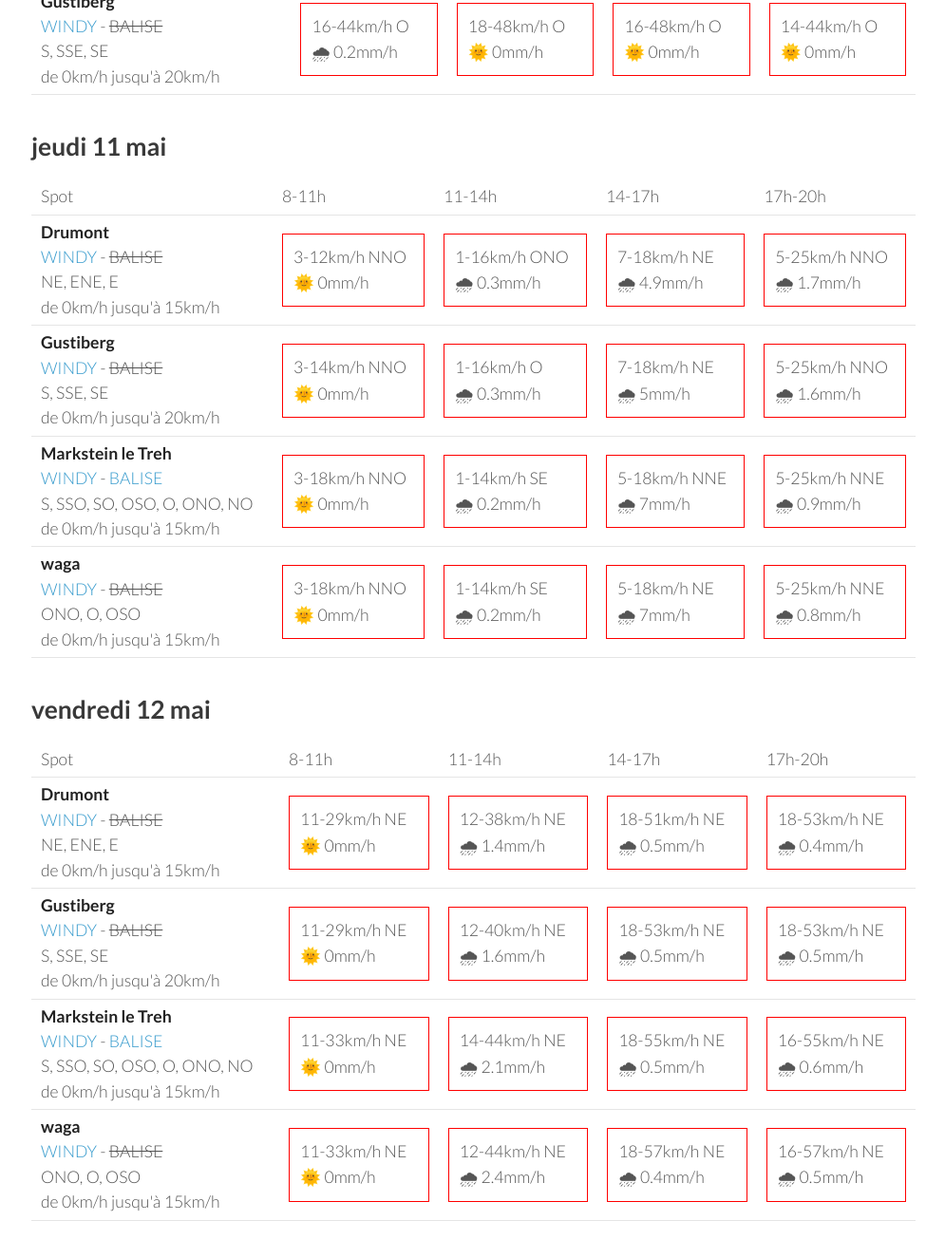
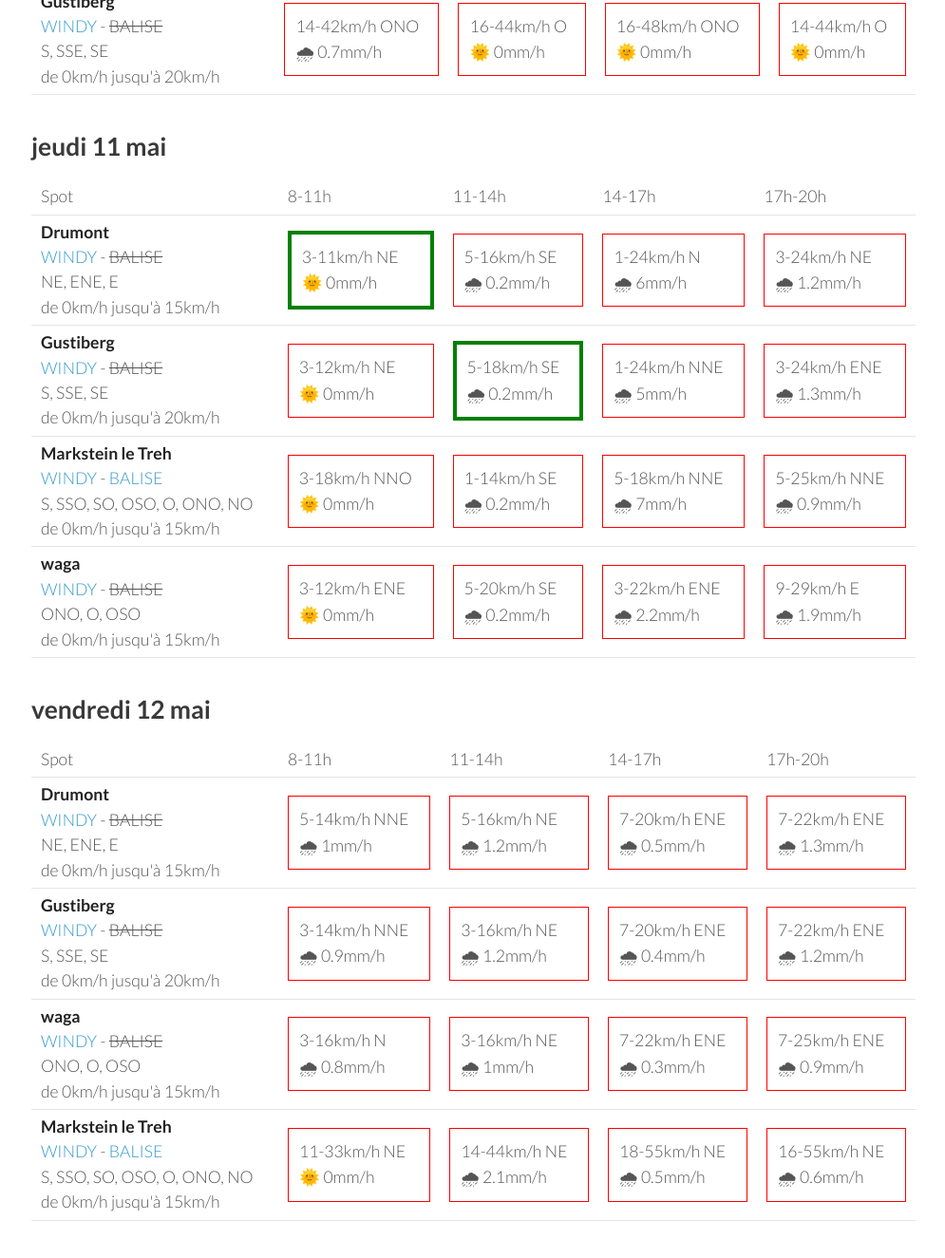
Before and after one commit to parapente-dans-le-nord/parapente-dans-le-nord.github.io, a Jekyll site: the page built from vosges.markdown, in a window 1280 px wide and 1400 px high, scrolled down 2511 px. Shown: the top 1325 px of the window at 95% size, without its empty margins (25-1020 px from the left). Built offline with Jekyll 4.4.1, drawn with Linux system fonts in a browser that asks for light colours; some of the changed text lies outside the part shown.

Commit message:
update index.markdown

```diff
--- a/vosges.markdown
+++ b/vosges.markdown
@@ -25,36 +25,36 @@ page mise à jour le dimanche 07 mai 17:16
         <td><strong>waga</strong><br><a href="https://windy.com/47.903/6.996?47.900,6.983,15">WINDY</a> - <span class="no-balise"> BALISE </span><br> <span class="vent-favorable">ONO, O, OSO</span><br><span class="force-vent">de 0km/h jusqu'à 15km/h</span> </td>
 
             <td><div class="not-flyable"><p>0-0km/h NA</p><p>🌧️ 0mm/h</p></div></td>
-            <td><div class="flyable"><p>5-12km/h O</p><p>🌞 0mm/h</p></div></td>
-            <td><div class="not-flyable"><p>7-20km/h NO</p><p>🌞 2mm/h</p></div></td>
-            <td><div class="not-flyable"><p>7-16km/h ONO</p><p>🌞 0mm/h</p></div></td>
+            <td><div class="not-flyable"><p>0-0km/h NA</p><p>🌧️ 0mm/h</p></div></td>
+            <td><div class="not-flyable"><p>0-0km/h NA</p><p>🌧️ 0mm/h</p></div></td>
+            <td><div class="not-flyable"><p>9-24km/h NO</p><p>🌞 0mm/h</p></div></td>
 
     </tr>
 <tr>
         <td><strong>Markstein le Treh</strong><br><a href="https://windy.com/47.926/7.012?47.505,7.012,8,m:eY1agmQ">WINDY</a> - <span class=""><a href="http://www.balisemeteo.com/balise.php?idBalise=136">BALISE</a> </span><br> <span class="vent-favorable">S, SSO, SO, OSO, O, ONO, NO</span><br><span class="force-vent">de 0km/h jusqu'à 15km/h</span> </td>
 
             <td><div class="not-flyable"><p>0-0km/h NA</p><p>🌧️ 0mm/h</p></div></td>
-            <td><div class="flyable"><p>1-11km/h NO</p><p>🌞 0mm/h</p></div></td>
-            <td><div class="not-flyable"><p>7-22km/h NO</p><p>🌞 3mm/h</p></div></td>
-            <td><div class="not-flyable"><p>9-22km/h ONO</p><p>🌞 0mm/h</p></div></td>
+            <td><div class="not-flyable"><p>0-0km/h NA</p><p>🌧️ 0mm/h</p></div></td>
+            <td><div class="not-flyable"><p>0-0km/h NA</p><p>🌧️ 0mm/h</p></div></td>
+            <td><div class="not-flyable"><p>9-24km/h ONO</p><p>🌞 0mm/h</p></div></td>
 
     </tr>
 <tr>
         <td><strong>Gustiberg</strong><br><a href="https://windy.com/47.894/6.934?47.891,6.934,15,m:eYYagmI">WINDY</a> - <span class="no-balise"> BALISE </span><br> <span class="vent-favorable">S, SSE, SE</span><br><span class="force-vent">de 0km/h jusqu'à 20km/h</span> </td>
 
             <td><div class="not-flyable"><p>0-0km/h NA</p><p>🌧️ 0mm/h</p></div></td>
-            <td><div class="not-flyable"><p>3-12km/h O</p><p>🌞 0mm/h</p></div></td>
-            <td><div class="not-flyable"><p>7-25km/h ONO</p><p>🌞 0mm/h</p></div></td>
-            <td><div class="not-flyable"><p>5-16km/h OSO</p><p>🌞 0mm/h</p></div></td>
+            <td><div class="not-flyable"><p>0-0km/h NA</p><p>🌧️ 0mm/h</p></div></td>
+            <td><div class="not-flyable"><p>0-0km/h NA</p><p>🌧️ 0mm/h</p></div></td>
+            <td><div class="not-flyable"><p>3-22km/h OSO</p><p>🌞 0mm/h</p></div></td>
 
     </tr>
 <tr>
         <td><strong>Drumont</strong><br><a href="https://windy.com/47.898/6.919?47.687,6.919,9,m:eYYagmG">WINDY</a> - <span class="no-balise"> BALISE </span><br> <span class="vent-favorable">NE, ENE, E</span><br><span class="force-vent">de 0km/h jusqu'à 15km/h</span> </td>
 
             <td><div class="not-flyable"><p>0-0km/h NA</p><p>🌧️ 0mm/h</p></div></td>
-            <td><div class="not-flyable"><p>7-18km/h O</p><p>🌧 0.2mm/h</p></div></td>
-            <td><div class="not-flyable"><p>9-25km/h ONO</p><p>🌧 0mm/h</p></div></td>
-            <td><div class="not-flyable"><p>7-20km/h O</p><p>🌧 0.2mm/h</p></div></td>
+            <td><div class="not-flyable"><p>0-0km/h NA</p><p>🌧️ 0mm/h</p></div></td>
+            <td><div class="not-flyable"><p>0-0km/h NA</p><p>🌧️ 0mm/h</p></div></td>
+            <td><div class="not-flyable"><p>7-27km/h O</p><p>🌞 0mm/h</p></div></td>
 
     </tr>
 
@@ -76,40 +76,40 @@ page mise à jour le dimanche 07 mai 17:16
 <tr>
         <td><strong>waga</strong><br><a href="https://windy.com/47.903/6.996?47.900,6.983,15">WINDY</a> - <span class="no-balise"> BALISE </span><br> <span class="vent-favorable">ONO, O, OSO</span><br><span class="force-vent">de 0km/h jusqu'à 15km/h</span> </td>
 
-            <td><div class="not-flyable"><p>7-18km/h NNO</p><p>🌞 0mm/h</p></div></td>
-            <td><div class="not-flyable"><p>9-24km/h NO</p><p>🌞 0mm/h</p></div></td>
-            <td><div class="not-flyable"><p>9-27km/h NO</p><p>🌞 0mm/h</p></div></td>
-            <td><div class="not-flyable"><p>7-27km/h ONO</p><p>🌧 0.2mm/h</p></div></td>
+            <td><div class="not-flyable"><p>7-18km/h NO</p><p>🌞 0mm/h</p></div></td>
+            <td><div class="not-flyable"><p>11-25km/h NO</p><p>🌞 0mm/h</p></div></td>
+            <td><div class="not-flyable"><p>9-24km/h ONO</p><p>🌞 0mm/h</p></div></td>
+            <td><div class="not-flyable"><p>9-25km/h ONO</p><p>🌞 0mm/h</p></div></td>
 
 
     </tr>
 <tr>
         <td><strong>Gustiberg</strong><br><a href="https://windy.com/47.894/6.934?47.891,6.934,15,m:eYYagmI">WINDY</a> - <span class="no-balise"> BALISE </span><br> <span class="vent-favorable">S, SSE, SE</span><br><span class="force-vent">de 0km/h jusqu'à 20km/h</span> </td>
 
-            <td><div class="not-flyable"><p>3-14km/h NO</p><p>🌞 0mm/h</p></div></td>
-            <td><div class="not-flyable"><p>0-9km/h N</p><p>🌞 0mm/h</p></div></td>
-            <td><div class="not-flyable"><p>9-27km/h NO</p><p>🌞 0mm/h</p></div></td>
-            <td><div class="not-flyable"><p>5-20km/h ONO</p><p>🌧 2.1mm/h</p></div></td>
+            <td><div class="not-flyable"><p>5-18km/h ONO</p><p>🌞 0mm/h</p></div></td>
+            <td><div class="not-flyable"><p>5-20km/h ONO</p><p>🌞 0mm/h</p></div></td>
+            <td><div class="not-flyable"><p>5-20km/h O</p><p>🌞 0mm/h</p></div></td>
+            <td><div class="not-flyable"><p>9-27km/h ONO</p><p>🌞 0mm/h</p></div></td>
 
 
     </tr>
 <tr>
         <td><strong>Markstein le Treh</strong><br><a href="https://windy.com/47.926/7.012?47.505,7.012,8,m:eY1agmQ">WINDY</a> - <span class=""><a href="http://www.balisemeteo.com/balise.php?idBalise=136">BALISE</a> </span><br> <span class="vent-favorable">S, SSO, SO, OSO, O, ONO, NO</span><br><span class="force-vent">de 0km/h jusqu'à 15km/h</span> </td>
 
-            <td><div class="not-flyable"><p>9-20km/h NO</p><p>🌞 0mm/h</p></div></td>
-            <td><div class="not-flyable"><p>7-18km/h NNO</p><p>🌞 0mm/h</p></div></td>
-            <td><div class="not-flyable"><p>9-25km/h NO</p><p>🌞 0mm/h</p></div></td>
-            <td><div class="not-flyable"><p>12-31km/h ONO</p><p>🌞 0mm/h</p></div></td>
+            <td><div class="not-flyable"><p>9-22km/h NO</p><p>🌞 0mm/h</p></div></td>
+            <td><div class="not-flyable"><p>7-20km/h NO</p><p>🌞 0mm/h</p></div></td>
+            <td><div class="not-flyable"><p>11-25km/h ONO</p><p>🌞 0mm/h</p></div></td>
+            <td><div class="not-flyable"><p>9-27km/h ONO</p><p>🌞 0mm/h</p></div></td>
 
 
     </tr>
 <tr>
         <td><strong>Drumont</strong><br><a href="https://windy.com/47.898/6.919?47.687,6.919,9,m:eYYagmG">WINDY</a> - <span class="no-balise"> BALISE </span><br> <span class="vent-favorable">NE, ENE, E</span><br><span class="force-vent">de 0km/h jusqu'à 15km/h</span> </td>
 
-            <td><div class="not-flyable"><p>7-20km/h NO</p><p>🌞 0mm/h</p></div></td>
-            <td><div class="not-flyable"><p>3-12km/h NO</p><p>🌞 0mm/h</p></div></td>
-            <td><div class="not-flyable"><p>11-29km/h NO</p><p>🌞 0mm/h</p></div></td>
-            <td><div class="not-flyable"><p>7-27km/h ONO</p><p>🌧 2.3mm/h</p></div></td>
+            <td><div class="not-flyable"><p>7-22km/h ONO</p><p>🌞 0mm/h</p></div></td>
+            <td><div class="not-flyable"><p>5-20km/h ONO</p><p>🌞 0mm/h</p></div></td>
+            <td><div class="not-flyable"><p>9-24km/h ONO</p><p>🌞 0mm/h</p></div></td>
+            <td><div class="not-flyable"><p>11-31km/h NO</p><p>🌞 0mm/h</p></div></td>
 
 
     </tr>
@@ -132,7 +132,7 @@ page mise à jour le dimanche 07 mai 17:16
 <tr>
         <td><strong>Markstein le Treh</strong><br><a href="https://windy.com/47.926/7.012?47.505,7.012,8,m:eY1agmQ">WINDY</a> - <span class=""><a href="http://www.balisemeteo.com/balise.php?idBalise=136">BALISE</a> </span><br> <span class="vent-favorable">S, SSO, SO, OSO, O, ONO, NO</span><br><span class="force-vent">de 0km/h jusqu'à 15km/h</span> </td>
 
-            <td><div class="flyable"><p>5-14km/h O</p><p>🌞 0mm/h</p></div></td>
+            <td><div class="flyable"><p>3-9km/h O</p><p>🌞 0mm/h</p></div></td>
             <td><div class="not-flyable"><p>9-27km/h SO</p><p>🌧 0.5mm/h</p></div></td>
             <td><div class="not-flyable"><p>14-40km/h SO</p><p>🌞 0mm/h</p></div></td>
             <td><div class="not-flyable"><p>11-40km/h OSO</p><p>🌧 1.3mm/h</p></div></td>
@@ -142,30 +142,30 @@ page mise à jour le dimanche 07 mai 17:16
 <tr>
         <td><strong>waga</strong><br><a href="https://windy.com/47.903/6.996?47.900,6.983,15">WINDY</a> - <span class="no-balise"> BALISE </span><br> <span class="vent-favorable">ONO, O, OSO</span><br><span class="force-vent">de 0km/h jusqu'à 15km/h</span> </td>
 
-            <td><div class="not-flyable"><p>5-16km/h O</p><p>🌞 0mm/h</p></div></td>
-            <td><div class="not-flyable"><p>9-27km/h SO</p><p>🌧 0.6mm/h</p></div></td>
-            <td><div class="not-flyable"><p>14-40km/h SO</p><p>🌞 0mm/h</p></div></td>
-            <td><div class="not-flyable"><p>11-40km/h OSO</p><p>🌧 1.4mm/h</p></div></td>
+            <td><div class="not-flyable"><p>1-5km/h NO</p><p>🌞 0mm/h</p></div></td>
+            <td><div class="not-flyable"><p>7-22km/h SSO</p><p>🌞 0mm/h</p></div></td>
+            <td><div class="not-flyable"><p>11-33km/h SO</p><p>🌞 0mm/h</p></div></td>
+            <td><div class="not-flyable"><p>9-35km/h SO</p><p>🌧 0.8mm/h</p></div></td>
 
 
     </tr>
 <tr>
         <td><strong>Gustiberg</strong><br><a href="https://windy.com/47.894/6.934?47.891,6.934,15,m:eYYagmI">WINDY</a> - <span class="no-balise"> BALISE </span><br> <span class="vent-favorable">S, SSE, SE</span><br><span class="force-vent">de 0km/h jusqu'à 20km/h</span> </td>
 
-            <td><div class="not-flyable"><p>5-14km/h OSO</p><p>🌞 0mm/h</p></div></td>
-            <td><div class="not-flyable"><p>9-27km/h SO</p><p>🌧 0.3mm/h</p></div></td>
-            <td><div class="not-flyable"><p>14-38km/h SO</p><p>🌞 0mm/h</p></div></td>
-            <td><div class="not-flyable"><p>11-38km/h OSO</p><p>🌧 1.6mm/h</p></div></td>
+            <td><div class="not-flyable"><p>3-12km/h O</p><p>🌞 0mm/h</p></div></td>
+            <td><div class="not-flyable"><p>7-22km/h SSO</p><p>🌞 0mm/h</p></div></td>
+            <td><div class="not-flyable"><p>12-31km/h SO</p><p>🌞 0mm/h</p></div></td>
+            <td><div class="not-flyable"><p>9-31km/h SO</p><p>🌧 1mm/h</p></div></td>
 
 
     </tr>
 <tr>
         <td><strong>Drumont</strong><br><a href="https://windy.com/47.898/6.919?47.687,6.919,9,m:eYYagmG">WINDY</a> - <span class="no-balise"> BALISE </span><br> <span class="vent-favorable">NE, ENE, E</span><br><span class="force-vent">de 0km/h jusqu'à 15km/h</span> </td>
 
-            <td><div class="not-flyable"><p>5-14km/h OSO</p><p>🌞 0mm/h</p></div></td>
-            <td><div class="not-flyable"><p>9-27km/h SO</p><p>🌧 0.3mm/h</p></div></td>
-            <td><div class="not-flyable"><p>14-38km/h SO</p><p>🌞 0mm/h</p></div></td>
-            <td><div class="not-flyable"><p>11-38km/h SO</p><p>🌧 1.7mm/h</p></div></td>
+            <td><div class="not-flyable"><p>5-18km/h O</p><p>🌞 0mm/h</p></div></td>
+            <td><div class="not-flyable"><p>7-22km/h SSO</p><p>🌞 0mm/h</p></div></td>
+            <td><div class="not-flyable"><p>12-31km/h SO</p><p>🌞 0mm/h</p></div></td>
+            <td><div class="not-flyable"><p>9-31km/h SO</p><p>🌧 1mm/h</p></div></td>
 
 
     </tr>
@@ -188,10 +188,10 @@ page mise à jour le dimanche 07 mai 17:16
 <tr>
         <td><strong>waga</strong><br><a href="https://windy.com/47.903/6.996?47.900,6.983,15">WINDY</a> - <span class="no-balise"> BALISE </span><br> <span class="vent-favorable">ONO, O, OSO</span><br><span class="force-vent">de 0km/h jusqu'à 15km/h</span> </td>
 
-            <td><div class="not-flyable"><p>14-48km/h O</p><p>🌞 0mm/h</p></div></td>
-            <td><div class="not-flyable"><p>18-50km/h O</p><p>🌞 0mm/h</p></div></td>
-            <td><div class="not-flyable"><p>16-50km/h O</p><p>🌞 0mm/h</p></div></td>
-            <td><div class="not-flyable"><p>14-46km/h O</p><p>🌞 0mm/h</p></div></td>
+            <td><div class="not-flyable"><p>14-46km/h ONO</p><p>🌧 0.6mm/h</p></div></td>
+            <td><div class="not-flyable"><p>16-48km/h O</p><p>🌞 0mm/h</p></div></td>
+            <td><div class="not-flyable"><p>16-50km/h ONO</p><p>🌞 0mm/h</p></div></td>
+            <td><div class="not-flyable"><p>12-46km/h O</p><p>🌞 0mm/h</p></div></td>
 
 
     </tr>
@@ -208,9 +208,9 @@ page mise à jour le dimanche 07 mai 17:16
 <tr>
         <td><strong>Drumont</strong><br><a href="https://windy.com/47.898/6.919?47.687,6.919,9,m:eYYagmG">WINDY</a> - <span class="no-balise"> BALISE </span><br> <span class="vent-favorable">NE, ENE, E</span><br><span class="force-vent">de 0km/h jusqu'à 15km/h</span> </td>
 
-            <td><div class="not-flyable"><p>16-44km/h O</p><p>🌧 0.2mm/h</p></div></td>
-            <td><div class="not-flyable"><p>18-46km/h O</p><p>🌞 0mm/h</p></div></td>
-            <td><div class="not-flyable"><p>16-48km/h O</p><p>🌞 0mm/h</p></div></td>
+            <td><div class="not-flyable"><p>14-42km/h ONO</p><p>🌧 0.8mm/h</p></div></td>
+            <td><div class="not-flyable"><p>16-44km/h O</p><p>🌞 0mm/h</p></div></td>
+            <td><div class="not-flyable"><p>16-46km/h ONO</p><p>🌞 0mm/h</p></div></td>
             <td><div class="not-flyable"><p>14-44km/h O</p><p>🌞 0mm/h</p></div></td>
 
 
@@ -218,9 +218,9 @@ page mise à jour le dimanche 07 mai 17:16
 <tr>
         <td><strong>Gustiberg</strong><br><a href="https://windy.com/47.894/6.934?47.891,6.934,15,m:eYYagmI">WINDY</a> - <span class="no-balise"> BALISE </span><br> <span class="vent-favorable">S, SSE, SE</span><br><span class="force-vent">de 0km/h jusqu'à 20km/h</span> </td>
 
-            <td><div class="not-flyable"><p>16-44km/h O</p><p>🌧 0.2mm/h</p></div></td>
-            <td><div class="not-flyable"><p>18-48km/h O</p><p>🌞 0mm/h</p></div></td>
-            <td><div class="not-flyable"><p>16-48km/h O</p><p>🌞 0mm/h</p></div></td>
+            <td><div class="not-flyable"><p>14-42km/h ONO</p><p>🌧 0.7mm/h</p></div></td>
+            <td><div class="not-flyable"><p>16-44km/h O</p><p>🌞 0mm/h</p></div></td>
+            <td><div class="not-flyable"><p>16-48km/h ONO</p><p>🌞 0mm/h</p></div></td>
             <td><div class="not-flyable"><p>14-44km/h O</p><p>🌞 0mm/h</p></div></td>
 
 
@@ -244,20 +244,20 @@ page mise à jour le dimanche 07 mai 17:16
 <tr>
         <td><strong>Drumont</strong><br><a href="https://windy.com/47.898/6.919?47.687,6.919,9,m:eYYagmG">WINDY</a> - <span class="no-balise"> BALISE </span><br> <span class="vent-favorable">NE, ENE, E</span><br><span class="force-vent">de 0km/h jusqu'à 15km/h</span> </td>
 
-            <td><div class="not-flyable"><p>3-12km/h NNO</p><p>🌞 0mm/h</p></div></td>
-            <td><div class="not-flyable"><p>1-16km/h ONO</p><p>🌧 0.3mm/h</p></div></td>
-            <td><div class="not-flyable"><p>7-18km/h NE</p><p>🌧 4.9mm/h</p></div></td>
-            <td><div class="not-flyable"><p>5-25km/h NNO</p><p>🌧 1.7mm/h</p></div></td>
+            <td><div class="flyable"><p>3-11km/h NE</p><p>🌞 0mm/h</p></div></td>
+            <td><div class="not-flyable"><p>5-16km/h SE</p><p>🌧 0.2mm/h</p></div></td>
+            <td><div class="not-flyable"><p>1-24km/h N</p><p>🌧 6mm/h</p></div></td>
+            <td><div class="not-flyable"><p>3-24km/h NE</p><p>🌧 1.2mm/h</p></div></td>
 
 
     </tr>
 <tr>
         <td><strong>Gustiberg</strong><br><a href="https://windy.com/47.894/6.934?47.891,6.934,15,m:eYYagmI">WINDY</a> - <span class="no-balise"> BALISE </span><br> <span class="vent-favorable">S, SSE, SE</span><br><span class="force-vent">de 0km/h jusqu'à 20km/h</span> </td>
 
-            <td><div class="not-flyable"><p>3-14km/h NNO</p><p>🌞 0mm/h</p></div></td>
-            <td><div class="not-flyable"><p>1-16km/h O</p><p>🌧 0.3mm/h</p></div></td>
-            <td><div class="not-flyable"><p>7-18km/h NE</p><p>🌧 5mm/h</p></div></td>
-            <td><div class="not-flyable"><p>5-25km/h NNO</p><p>🌧 1.6mm/h</p></div></td>
+            <td><div class="not-flyable"><p>3-12km/h NE</p><p>🌞 0mm/h</p></div></td>
+            <td><div class="flyable"><p>5-18km/h SE</p><p>🌧 0.2mm/h</p></div></td>
+            <td><div class="not-flyable"><p>1-24km/h NNE</p><p>🌧 5mm/h</p></div></td>
+            <td><div class="not-flyable"><p>3-24km/h ENE</p><p>🌧 1.3mm/h</p></div></td>
 
 
     </tr>
@@ -274,10 +274,10 @@ page mise à jour le dimanche 07 mai 17:16
 <tr>
         <td><strong>waga</strong><br><a href="https://windy.com/47.903/6.996?47.900,6.983,15">WINDY</a> - <span class="no-balise"> BALISE </span><br> <span class="vent-favorable">ONO, O, OSO</span><br><span class="force-vent">de 0km/h jusqu'à 15km/h</span> </td>
 
-            <td><div class="not-flyable"><p>3-18km/h NNO</p><p>🌞 0mm/h</p></div></td>
-            <td><div class="not-flyable"><p>1-14km/h SE</p><p>🌧 0.2mm/h</p></div></td>
-            <td><div class="not-flyable"><p>5-18km/h NE</p><p>🌧 7mm/h</p></div></td>
-            <td><div class="not-flyable"><p>5-25km/h NNE</p><p>🌧 0.8mm/h</p></div></td>
+            <td><div class="not-flyable"><p>3-12km/h ENE</p><p>🌞 0mm/h</p></div></td>
+            <td><div class="not-flyable"><p>5-20km/h SE</p><p>🌧 0.2mm/h</p></div></td>
+            <td><div class="not-flyable"><p>3-22km/h ENE</p><p>🌧 2.2mm/h</p></div></td>
+            <td><div class="not-flyable"><p>9-29km/h E</p><p>🌧 1.9mm/h</p></div></td>
 
 
     </tr>
@@ -300,20 +300,30 @@ page mise à jour le dimanche 07 mai 17:16
 <tr>
         <td><strong>Drumont</strong><br><a href="https://windy.com/47.898/6.919?47.687,6.919,9,m:eYYagmG">WINDY</a> - <span class="no-balise"> BALISE </span><br> <span class="vent-favorable">NE, ENE, E</span><br><span class="force-vent">de 0km/h jusqu'à 15km/h</span> </td>
 
-            <td><div class="not-flyable"><p>11-29km/h NE</p><p>🌞 0mm/h</p></div></td>
-            <td><div class="not-flyable"><p>12-38km/h NE</p><p>🌧 1.4mm/h</p></div></td>
-            <td><div class="not-flyable"><p>18-51km/h NE</p><p>🌧 0.5mm/h</p></div></td>
-            <td><div class="not-flyable"><p>18-53km/h NE</p><p>🌧 0.4mm/h</p></div></td>
+            <td><div class="not-flyable"><p>5-14km/h NNE</p><p>🌧 1mm/h</p></div></td>
+            <td><div class="not-flyable"><p>5-16km/h NE</p><p>🌧 1.2mm/h</p></div></td>
+            <td><div class="not-flyable"><p>7-20km/h ENE</p><p>🌧 0.5mm/h</p></div></td>
+            <td><div class="not-flyable"><p>7-22km/h ENE</p><p>🌧 1.3mm/h</p></div></td>
 
 
     </tr>
 <tr>
         <td><strong>Gustiberg</strong><br><a href="https://windy.com/47.894/6.934?47.891,6.934,15,m:eYYagmI">WINDY</a> - <span class="no-balise"> BALISE </span><br> <span class="vent-favorable">S, SSE, SE</span><br><span class="force-vent">de 0km/h jusqu'à 20km/h</span> </td>
 
-            <td><div class="not-flyable"><p>11-29km/h NE</p><p>🌞 0mm/h</p></div></td>
-            <td><div class="not-flyable"><p>12-40km/h NE</p><p>🌧 1.6mm/h</p></div></td>
-            <td><div class="not-flyable"><p>18-53km/h NE</p><p>🌧 0.5mm/h</p></div></td>
-            <td><div class="not-flyable"><p>18-53km/h NE</p><p>🌧 0.5mm/h</p></div></td>
+            <td><div class="not-flyable"><p>3-14km/h NNE</p><p>🌧 0.9mm/h</p></div></td>
+            <td><div class="not-flyable"><p>3-16km/h NE</p><p>🌧 1.2mm/h</p></div></td>
+            <td><div class="not-flyable"><p>7-20km/h ENE</p><p>🌧 0.4mm/h</p></div></td>
+            <td><div class="not-flyable"><p>7-22km/h ENE</p><p>🌧 1.2mm/h</p></div></td>
+
+
+    </tr>
+<tr>
+        <td><strong>waga</strong><br><a href="https://windy.com/47.903/6.996?47.900,6.983,15">WINDY</a> - <span class="no-balise"> BALISE </span><br> <span class="vent-favorable">ONO, O, OSO</span><br><span class="force-vent">de 0km/h jusqu'à 15km/h</span> </td>
+
+            <td><div class="not-flyable"><p>3-16km/h N</p><p>🌧 0.8mm/h</p></div></td>
+            <td><div class="not-flyable"><p>3-16km/h NE</p><p>🌧 1mm/h</p></div></td>
+            <td><div class="not-flyable"><p>7-22km/h ENE</p><p>🌧 0.3mm/h</p></div></td>
+            <td><div class="not-flyable"><p>7-25km/h ENE</p><p>🌧 0.9mm/h</p></div></td>
 
 
     </tr>
@@ -327,16 +337,6 @@ page mise à jour le dimanche 07 mai 17:16
 
 
     </tr>
-<tr>
-        <td><strong>waga</strong><br><a href="https://windy.com/47.903/6.996?47.900,6.983,15">WINDY</a> - <span class="no-balise"> BALISE </span><br> <span class="vent-favorable">ONO, O, OSO</span><br><span class="force-vent">de 0km/h jusqu'à 15km/h</span> </td>
-
-            <td><div class="not-flyable"><p>11-33km/h NE</p><p>🌞 0mm/h</p></div></td>
-            <td><div class="not-flyable"><p>12-44km/h NE</p><p>🌧 2.4mm/h</p></div></td>
-            <td><div class="not-flyable"><p>18-57km/h NE</p><p>🌧 0.4mm/h</p></div></td>
-            <td><div class="not-flyable"><p>16-57km/h NE</p><p>🌧 0.5mm/h</p></div></td>
-
-
-    </tr>
 
 </tbody>
 </table>
```
Also changed, not shown: other parts of vosges.markdown (+1 -1 lines).
